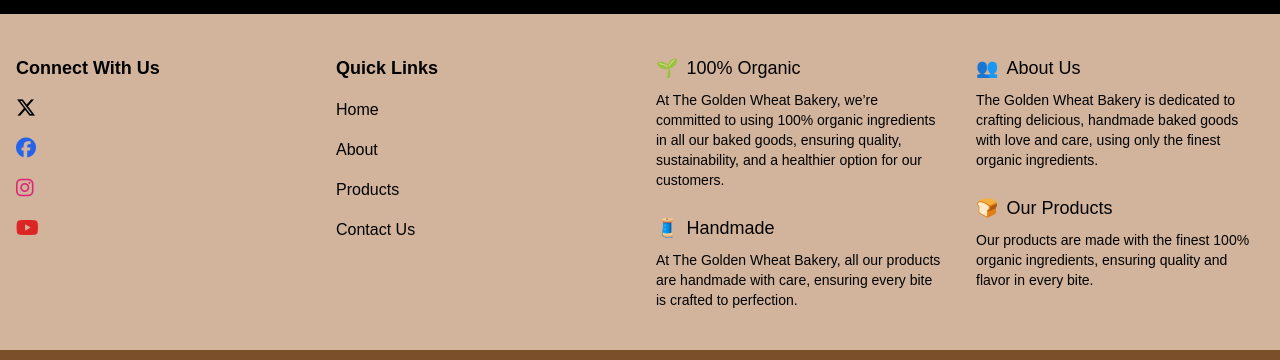
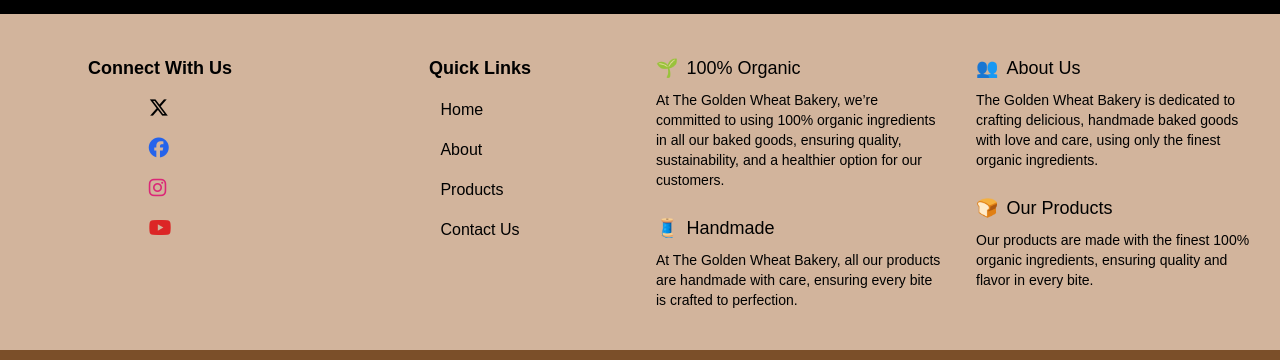
Before and after one commit to Shiela04/golden-wheat, a Next.js app: page / in a window 1280 px wide. Shown: the part 1240-1600 px from the top of the page. Built offline with nearby package versions, Linux system fonts and the light colour scheme.

Commit message:
tweaks in the footer.js

```diff
--- a/app/components/Footer.js
+++ b/app/components/Footer.js
@@ -4,7 +4,7 @@
   return (
     <footer className="bg-[#d2b49c] text-black">
       <div className="grid grid-cols-1 gap-8 px-4 py-10 mx-auto max-w-7xl md:grid-cols-2 lg:grid-cols-4">
-        <div>
+        <div className="flex flex-col items-center">
           <h2 className="mb-4 text-lg font-bold">Connect With Us</h2>
           <ul className="space-y-4">
             <li className="flex items-center space-x-2">
@@ -12,37 +12,25 @@
                 {" "}
                 <i className="text-xl text-black transition-colors fab fa-x-twitter hover:text-gray-200"></i>
               </a>
-              {/* <a href="#" className="hover:underline">
-                Twitter
-              </a> */}
             </li>
             <li className="flex items-center space-x-2">
               <a href="https://facebook.com/">
                 <i className="text-xl text-blue-600 transition-colors fab fa-facebook hover:text-blue-200"></i>
               </a>
-              {/* <a href="#" className="hover:underline">
-                Facebook
-              </a> */}
             </li>
             <li className="flex items-center space-x-2">
               <a href="https://instagram.com/">
                 <i className="text-xl text-pink-600 transition-colors fab fa-instagram hover:text-pink-200"></i>
               </a>
-              {/* <a href="#" className="hover:underline">
-                Instagram
-              </a> */}
             </li>
             <li className="flex items-center space-x-2">
               <a href="https://youtube.com/">
                 <i className="text-xl text-red-600 transition-colors fab fa-youtube hover:text-red-200"></i>
               </a>
-              {/* <a href="#" className="hover:underline">
-                YouTube
-              </a> */}
             </li>
           </ul>
         </div>
-        <div>
+        <div className="flex flex-col items-center">
           <h2 className="mb-4 text-lg font-bold">Quick Links</h2>
           <ul className="space-y-4">
             <li>
```
